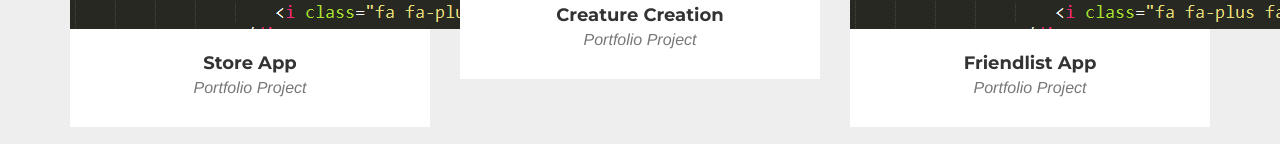
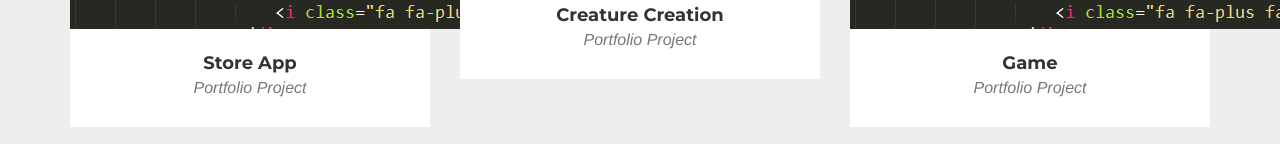
Before and after one commit to DavidResinos/DavidResinos.github.io, a website: page index.html in a window 1280 px wide. Shown: the part 1734-1878 px from the top of the page. Drawn offline with nearby package versions, Linux system fonts and the light colour scheme; a web font is replaced by a local one.

Commit message:
2nd attempt at game link

```diff
--- a/index.html
+++ b/index.html
@@ -147,7 +147,7 @@
                 <div class="col-md-4 col-sm-6 portfolio-item">
                     <a href="game/index.html" target="_blank"><img src="img/Capture1.PNG" /></a>
                     <div class="portfolio-caption">
-                        <h4>Friendlist App</h4>
+                        <h4>Game</h4>
                         <p class="text-muted">Portfolio Project</p>
                     </div>
                 </div>
```
